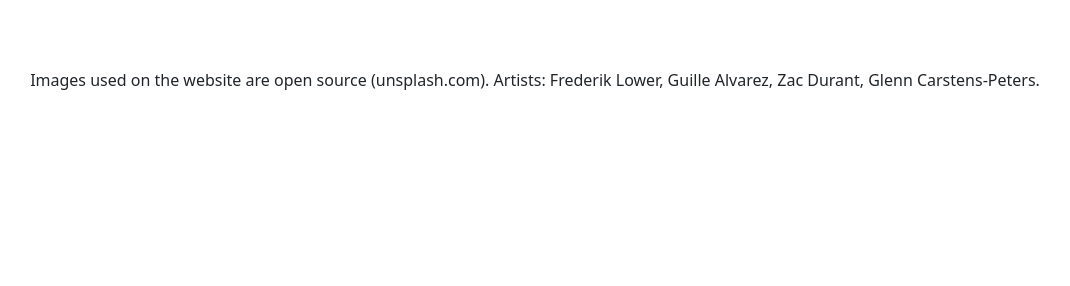
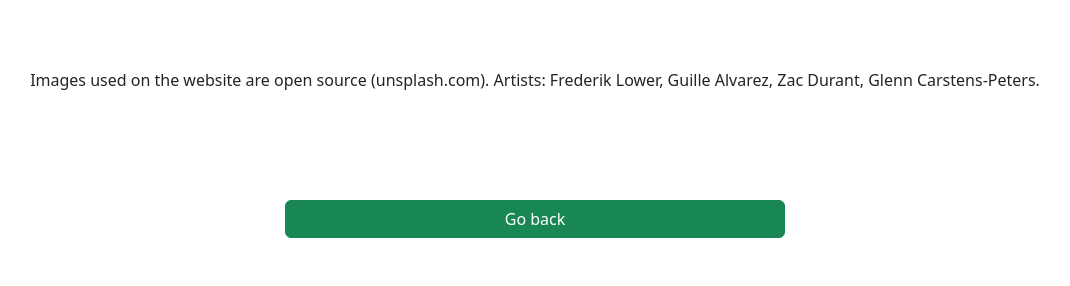
Before and after one commit to AdamPoweska/poll_bootstrap_htmx, a Django app: page /main_page_plus_one/ in a window 1280 px wide. Shown: the part 613-899 px from the top of the page, without its empty margins (105-1175 px from the left). Before the commit the page ends 703 px from the top, so only its background shows below. Run offline with Django 5.2, Linux system fonts and the light colour scheme.

Commit message:
we have now more buttons to go back to top page, etc

```diff
--- a/poll_1/templates/main_page.html
+++ b/poll_1/templates/main_page.html
@@ -143,10 +143,13 @@
             hx-target="#content"
             hx-swap="beforeend"
             hx-on::after-request="this.remove()"
-            class="btn btn-primary">
+            class="btn btn-success"
+            style="width: 100%; max-width: 500px;">
             Show more
             </button>
           </div>
+          <br>
+          <br>
 
     </body>
 </html>
--- a/poll_1/templates/main_page_plus_one.html
+++ b/poll_1/templates/main_page_plus_one.html
@@ -39,5 +39,13 @@
   <br>
   <br>
   <br>
+  <div style="display: flex; justify-content: center; width: 100%; margin-top: 20px;">
+    <a href="{% url 'main_page' %}" class="btn btn-success" style="width: 100%; max-width: 500px;">
+        Go back
+    </a>
+    </div>
+
+  <br>
+  <br>
 </body>
 </html>
```
